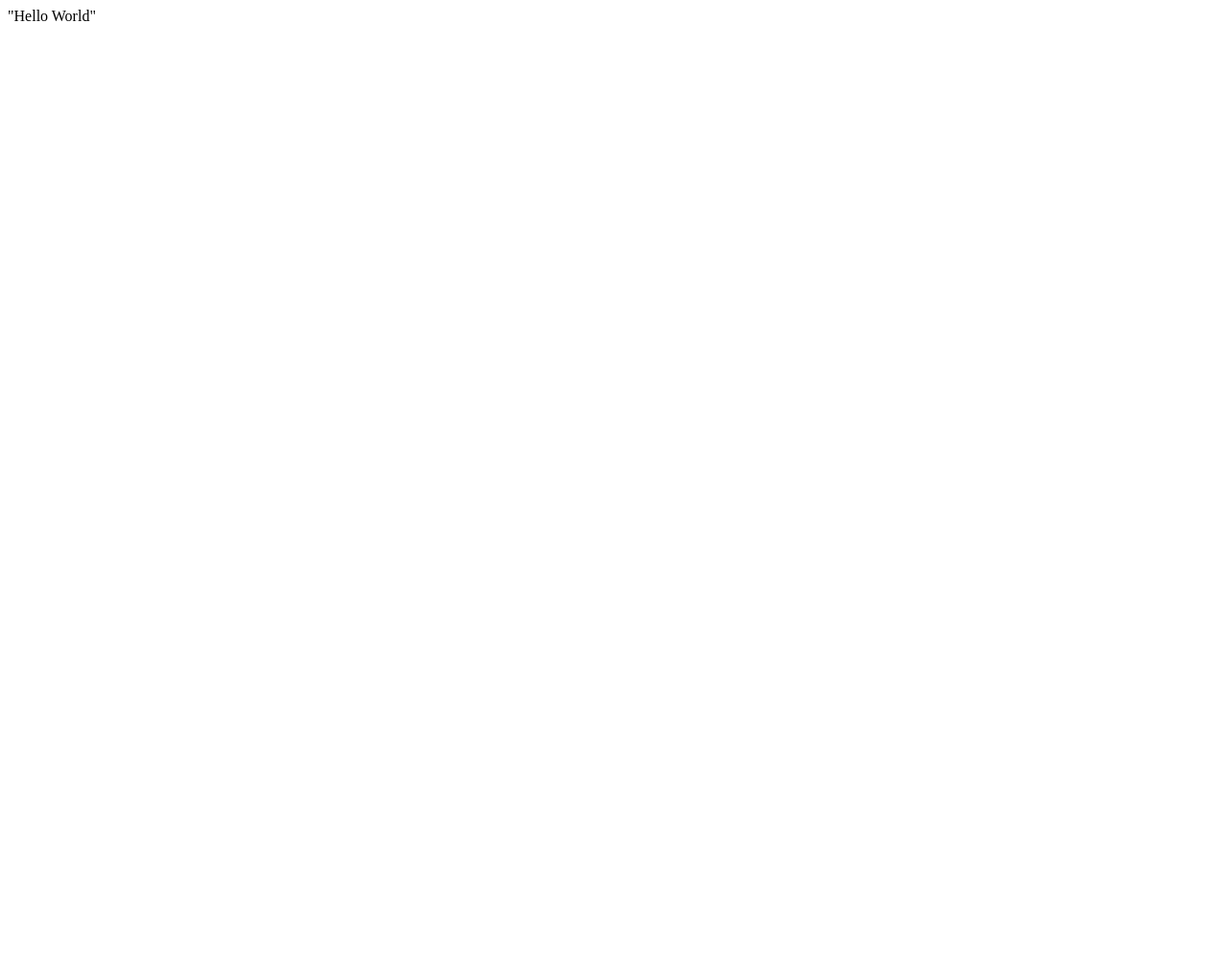
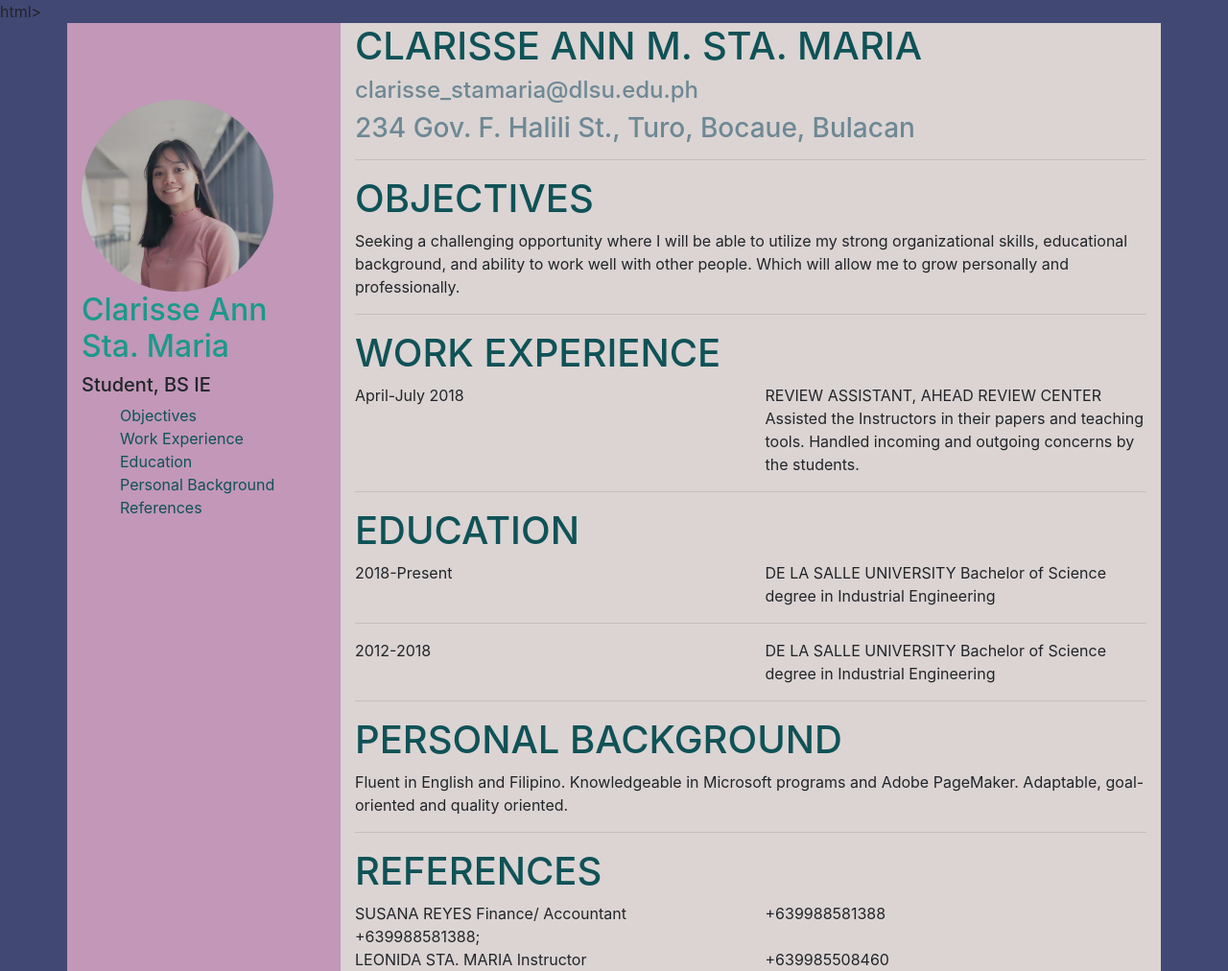
Before and after one commit to ClarisseStaMaria/ClarisseStaMaria.github.io, a plain HTML site: page index.html in a window 1280 px wide. Shown: the whole page at 96% size. Before the commit the page ends 800 px from the top, so only its background shows below. Drawn offline with nearby package versions, Linux system fonts and the light colour scheme.

Commit message:
Initial commit

```diff
--- a/index.html
+++ b/index.html
@@ -1 +1,144 @@
-"Hello World"
+html>
+
+<head>
+    <title>Clarisse Ann Sta. Maria</title>
+    <link rel="stylesheet" href="https://maxcdn.bootstrapcdn.com/bootstrap/4.0.0/css/bootstrap.min.css" integrity="sha384-Gn5384xqQ1aoWXA+058RXPxPg6fy4IWvTNh0E263XmFcJlSAwiGgFAW/dAiS6JXm" crossorigin="anonymous">
+
+    <link rel="stylesheet" href="style.css">
+
+</head>
+
+<body>
+    <div class="container">
+            <div class="row">
+            <div class="col-3">
+                <a href="200.jpg">
+
+
+                    <img class="dp" src="200.jpg">
+
+                </a>
+                <h2> Clarisse Ann Sta. Maria</h2>
+
+                <h5> Student, BS IE </h5>
+                <ul>
+                    <li>Objectives</li>
+                    <li>Work Experience</li>
+                    <li>Education</li>
+                    <li>Personal Background</li>
+                    <li>References</li>
+                </ul>
+            </div>
+
+            <div class="col">
+                <h1> Clarisse Ann M. Sta. Maria</h1>
+                <h4> clarisse_stamaria@dlsu.edu.ph</h4>
+                <h3>234 Gov. F. Halili St., Turo, Bocaue, Bulacan</h3>
+
+
+                <hr>
+
+                <!--I am gonna put my work exp here-->
+                <section id="work">
+                    <h1>OBJECTIVES</h1>
+                    <div class="row">
+                        <div class="col">
+                            Seeking a challenging opportunity where I will be able to utilize my strong organizational skills, educational background, and ability to work well with other people. Which will allow me to grow personally and professionally.
+                        </div>
+
+                    </div>
+
+                    <hr>
+
+                    <!--I am gonna put my work exp here-->
+                    <section id="work">
+                        <h1>WORK EXPERIENCE</h1>
+                        <div class="row">
+                            <div class="col">
+                                April-July 2018
+                            </div>
+                            <div class='col'>
+                                REVIEW ASSISTANT, AHEAD REVIEW CENTER
+                                Assisted the Instructors in their papers and teaching tools. Handled incoming and outgoing concerns by the students.
+
+                            </div>
+                        </div>
+
+                        <hr>
+
+                        <!--I am gonna put my educ here-->
+                        <section id="educ">
+                            <h1>EDUCATION</h1>
+                            <div class="row">
+                                <div class="col">
+                                    2018-Present
+                                </div>
+                                <div class="col">
+                                    DE LA SALLE UNIVERSITY
+                                    Bachelor of Science degree in Industrial Engineering
+                                </div>
+                            </div>
+                            <hr>
+                            <!--I am gonna put my educ here-->
+                            <section id="educ">
+                                <div class="row">
+                                    <div class="col">
+                                        2012-2018
+                                    </div>
+                                    <div class="col">
+                                        DE LA SALLE UNIVERSITY
+                                        Bachelor of Science degree in Industrial Engineering
+                                    </div>
+                                </div>
+
+
+                                <hr>
+                                <!--I am gonna put my work exp here-->
+                                <section id="bg">
+                                    <h1>PERSONAL BACKGROUND</h1>
+                                    <div class="row">
+                                        <div class="col">
+                                            Fluent in English and Filipino. Knowledgeable in Microsoft programs and Adobe PageMaker. Adaptable, goal-oriented and quality oriented.
+                                        </div>
+
+
+                                    </div>
+
+
+                                    <hr>
+
+                                    <!--I am gonna put my work exp here-->
+                                    <section id="bg">
+                                        <h1>REFERENCES</h1>
+                                        <div class="row">
+                                            <div class="col">
+                                                SUSANA REYES
+                                                Finance/ Accountant
+                                                +639988581388;
+
+                                            </div>
+                                            <div class="col">
+                                                +639988581388
+                                            </div>
+                                        </div>
+
+                                        <div class="row">
+                                            <div class="col">
+                                                LEONIDA STA. MARIA
+                                                Instructor
+                                            </div>
+                                            <div class="col">
+                                                +639985508460
+                                            </div>
+
+
+                                        </div>
+
+                                    </section>
+            </div>
+        </div>
+    </div>
+
+</body>
+
+</html>
--- /dev/null
+++ b/style.css
@@ -0,0 +1,46 @@
+body{
+    background-color:#424874;
+}
+.container{
+    background-color:#DBD4D3;
+}
+h1 {
+    color:#0F5257;
+    text-transform: uppercase;
+}
+
+/*Left Column*/
+.dp{
+    border-radius: 50%;
+    margin-top:5em;
+    height:200px;
+}
+h2{
+    color:#1B998B;
+}
+h5{
+    font-size:8em
+    color:#1B998B;
+}
+h3{
+    color:#6E8894;
+}
+h4{
+    color:#6E8894;
+}
+h3{
+    color:#6E8894;
+}
+li{
+    color:#0F5257;
+}
+/*Right Column*/
+#work{
+    margin-top:10px
+}
+ul{
+    list-style: none;
+}
+.col-3{
+    background-color:#C297B8;
+}
```
Also changed, not shown: 200.jpg (added), 2 other files.
